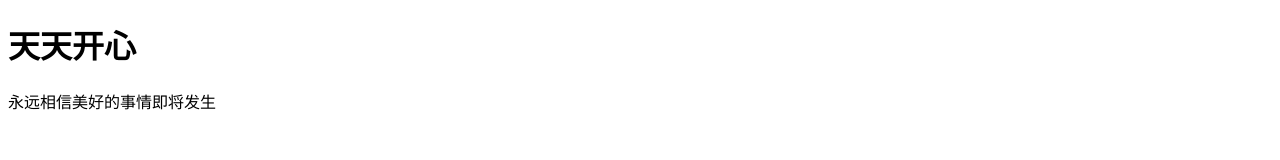
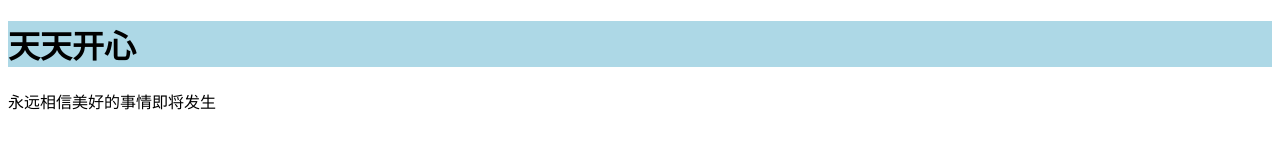
Before and after one commit to blancdove/test, a plain HTML site: page index.html in a window 1280 px wide. Drawn offline with Linux system fonts and the light colour scheme.

Commit message:
添加样式

```diff
--- /dev/null
+++ b/index.css
@@ -0,0 +1,3 @@
+h1{
+	background-color: lightblue;
+}
--- a/index.html
+++ b/index.html
@@ -4,6 +4,7 @@
 	<meta charset="UTF-8">
 	<meta http-equiv="X-UA-Compatible" content="IE=edge">
 	<meta name="viewport" content="width=device-width, initial-scale=1.0">
+	<link rel="stylesheet" href="/index.css">
 	<title>Document</title>
 </head>
 <body>
```
